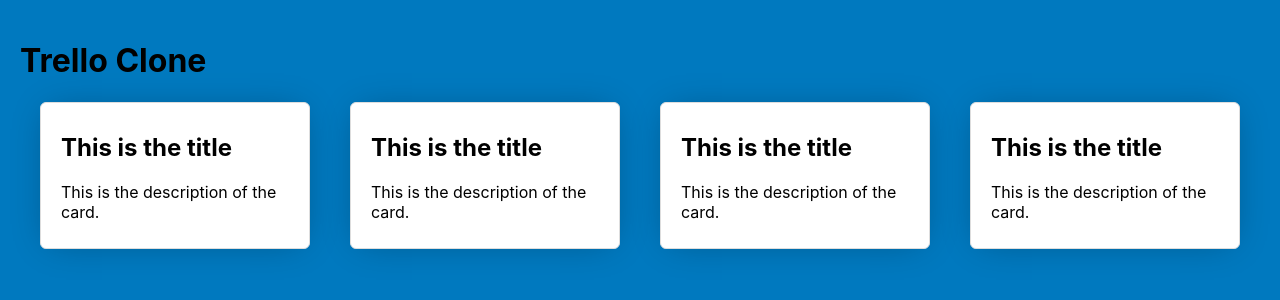
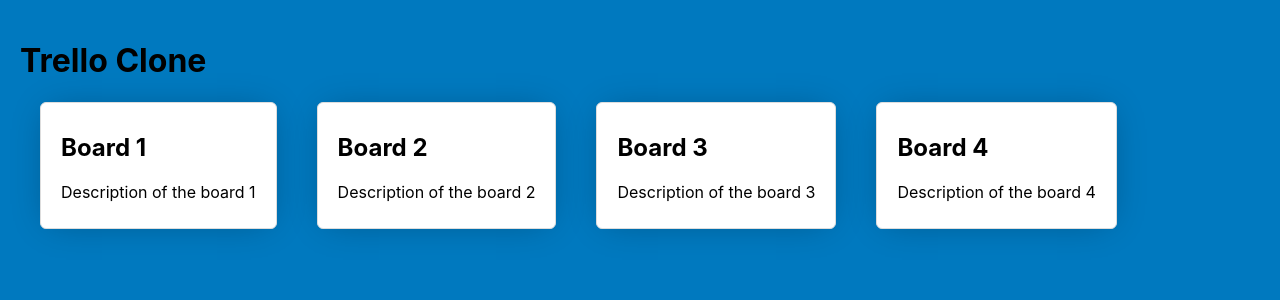
Before and after one commit to javier-garcia/react-training, a React (Create React App) app: page / in a window 1280 px wide. Shown: the top 300 px of the page. Built offline with nearby package versions, Linux system fonts and the light colour scheme; the HTML template or start-up script is replaced by a standard one.

Commit message:
after some refactor, added some mocked data and add card functionality

```diff
--- a/data/cards.json
+++ b/data/cards.json
@@ -1,35 +1,41 @@
 [
   {
+    "_id": "0d2d8d44-842c-4d64-a298-b67f38d791e2",
     "title": "Card 1",
     "excerpt": "This is the excerpt for card 1",
     "content": "Dillinger is a cloud-enabled, mobile-ready, offline-storage, AngularJS powered HTML5 Markdown editor.\n\n- Type some Markdown on the left\n- See HTML in the right\n- Magic\n\n# New Features!\n\n- Import a HTML file and watch it magically convert to Markdown\n- Drag and drop images (requires your Dropbox account be linked)\n",
     "list_id": "ac3e58a9-e7c1-4516-8f49-52fb06f8b9e7"
   },
   {
+    "_id": "fa73c31b-33e9-4a7b-b0ac-9046b035906f",
     "title": "Card 2",
     "excerpt": "This is the excerpt for card 2",
     "content": "Dillinger is a cloud-enabled, mobile-ready, offline-storage, AngularJS powered HTML5 Markdown editor.\n\n- Type some Markdown on the left\n- See HTML in the right\n- Magic\n\n# New Features!\n\n- Import a HTML file and watch it magically convert to Markdown\n- Drag and drop images (requires your Dropbox account be linked)\n",
     "list_id": "ac3e58a9-e7c1-4516-8f49-52fb06f8b9e7"
   },
   {
+    "_id": "c11344ef-2846-4509-a7df-469141704aef",
     "title": "Card 3",
     "excerpt": "This is the excerpt for card 3",
     "content": "Dillinger is a cloud-enabled, mobile-ready, offline-storage, AngularJS powered HTML5 Markdown editor.\n\n- Type some Markdown on the left\n- See HTML in the right\n- Magic\n\n# New Features!\n\n- Import a HTML file and watch it magically convert to Markdown\n- Drag and drop images (requires your Dropbox account be linked)\n",
     "list_id": "20086f09-2a5a-4d30-89b9-ad09e2c5139d"
   },
   {
+    "_id": "2f8c904f-9a7b-4a9e-aa36-2fedbcbd45e3",
     "title": "Card 4",
     "excerpt": "This is the excerpt for card 4",
     "content": "Dillinger is a cloud-enabled, mobile-ready, offline-storage, AngularJS powered HTML5 Markdown editor.\n\n- Type some Markdown on the left\n- See HTML in the right\n- Magic\n\n# New Features!\n\n- Import a HTML file and watch it magically convert to Markdown\n- Drag and drop images (requires your Dropbox account be linked)\n",
     "list_id": "20086f09-2a5a-4d30-89b9-ad09e2c5139d"
   },
   {
+    "_id": "7f8de31d-de06-4c65-bcc1-998a363fc1f5",
     "title": "Card 5",
     "excerpt": "This is the excerpt for card 5",
     "content": "Dillinger is a cloud-enabled, mobile-ready, offline-storage, AngularJS powered HTML5 Markdown editor.\n\n- Type some Markdown on the left\n- See HTML in the right\n- Magic\n\n# New Features!\n\n- Import a HTML file and watch it magically convert to Markdown\n- Drag and drop images (requires your Dropbox account be linked)\n",
     "list_id": "20086f09-2a5a-4d30-89b9-ad09e2c5139d"
   },
   {
+    "_id": "ccd8f4ce-a934-412a-bcf8-48f088bdd6d9",
     "title": "Card 6",
     "excerpt": "This is the excerpt for card 6",
     "content": "Dillinger is a cloud-enabled, mobile-ready, offline-storage, AngularJS powered HTML5 Markdown editor.\n\n- Type some Markdown on the left\n- See HTML in the right\n- Magic\n\n# New Features!\n\n- Import a HTML file and watch it magically convert to Markdown\n- Drag and drop images (requires your Dropbox account be linked)\n",
--- a/package.json
+++ b/package.json
@@ -6,7 +6,8 @@
     "react": "^16.6.3",
     "react-dom": "^16.6.3",
     "react-router-dom": "^4.3.1",
-    "react-scripts": "2.1.1"
+    "react-scripts": "2.1.1",
+    "uuid": "^3.3.2"
   },
   "scripts": {
     "api": "node server.js",
--- a/src/App.css
+++ b/src/App.css
@@ -64,6 +64,32 @@
   margin: 20px 0;
 }
 
-.boardsListView .boardsList .boardCard:hover {
+.boardsListView .listsList .list .card:hover {
   box-shadow: 0px 12px 34px -9px rgba(0, 0, 0, 0.3);
 }
+
+.boardDetailView .listsList .list .toggleCardCreationButton {
+  border: none;
+  background-color: transparent;
+  font-size: 17px;
+  font-weight: bold;
+  color: #999;
+  width: 100%;
+  padding: 10px;
+  cursor: pointer;
+}
+
+.boardDetailView .listsList .list .toggleCardCreationButton:hover {
+  color: #333;
+  background-color: #ccc;
+  text-decoration: underline;
+}
+
+.boardDetailView .listsList .list .cardCreation input {
+  padding: 20px;
+  border: none;
+  font-size: 19px;
+  border-radius: 6px;
+  display: block;
+  outline: none;
+}
--- /dev/null
+++ b/src/boardsData.js
@@ -0,0 +1,105 @@
+const boardsData = [
+  {
+    _id: "a5d9707e-e74e-4e4a-92c6-0872c5e1945d",
+    title: "Board 1",
+    description: "Description of the board 1",
+    lists: [
+      {
+        _id: "ac3e58a9-e7c1-4516-8f49-52fb06f8b9e7",
+        title: "List 1",
+        board_id: "a5d9707e-e74e-4e4a-92c6-0872c5e1945d",
+        cards: [
+          {
+            _id: "0d2d8d44-842c-4d64-a298-b67f38d791e2",
+            title: "Card 1",
+            excerpt: "This is the excerpt for card 1",
+            content:
+              "Dillinger is a cloud-enabled, mobile-ready, offline-storage, AngularJS powered HTML5 Markdown editor.\n\n- Type some Markdown on the left\n- See HTML in the right\n- Magic\n\n# New Features!\n\n- Import a HTML file and watch it magically convert to Markdown\n- Drag and drop images (requires your Dropbox account be linked)\n",
+            list_id: "ac3e58a9-e7c1-4516-8f49-52fb06f8b9e7"
+          },
+          {
+            _id: "fa73c31b-33e9-4a7b-b0ac-9046b035906f",
+            title: "Card 2",
+            excerpt: "This is the excerpt for card 2",
+            content:
+              "Dillinger is a cloud-enabled, mobile-ready, offline-storage, AngularJS powered HTML5 Markdown editor.\n\n- Type some Markdown on the left\n- See HTML in the right\n- Magic\n\n# New Features!\n\n- Import a HTML file and watch it magically convert to Markdown\n- Drag and drop images (requires your Dropbox account be linked)\n",
+            list_id: "ac3e58a9-e7c1-4516-8f49-52fb06f8b9e7"
+          }
+        ]
+      },
+      {
+        _id: "20086f09-2a5a-4d30-89b9-ad09e2c5139d",
+        title: "List 2",
+        board_id: "a5d9707e-e74e-4e4a-92c6-0872c5e1945d",
+        cards: [
+          {
+            _id: "c11344ef-2846-4509-a7df-469141704aef",
+            title: "Card 3",
+            excerpt: "This is the excerpt for card 3",
+            content:
+              "Dillinger is a cloud-enabled, mobile-ready, offline-storage, AngularJS powered HTML5 Markdown editor.\n\n- Type some Markdown on the left\n- See HTML in the right\n- Magic\n\n# New Features!\n\n- Import a HTML file and watch it magically convert to Markdown\n- Drag and drop images (requires your Dropbox account be linked)\n",
+            list_id: "20086f09-2a5a-4d30-89b9-ad09e2c5139d"
+          },
+          {
+            _id: "2f8c904f-9a7b-4a9e-aa36-2fedbcbd45e3",
+            title: "Card 4",
+            excerpt: "This is the excerpt for card 4",
+            content:
+              "Dillinger is a cloud-enabled, mobile-ready, offline-storage, AngularJS powered HTML5 Markdown editor.\n\n- Type some Markdown on the left\n- See HTML in the right\n- Magic\n\n# New Features!\n\n- Import a HTML file and watch it magically convert to Markdown\n- Drag and drop images (requires your Dropbox account be linked)\n",
+            list_id: "20086f09-2a5a-4d30-89b9-ad09e2c5139d"
+          },
+          {
+            _id: "7f8de31d-de06-4c65-bcc1-998a363fc1f5",
+            title: "Card 5",
+            excerpt: "This is the excerpt for card 5",
+            content:
+              "Dillinger is a cloud-enabled, mobile-ready, offline-storage, AngularJS powered HTML5 Markdown editor.\n\n- Type some Markdown on the left\n- See HTML in the right\n- Magic\n\n# New Features!\n\n- Import a HTML file and watch it magically convert to Markdown\n- Drag and drop images (requires your Dropbox account be linked)\n",
+            list_id: "20086f09-2a5a-4d30-89b9-ad09e2c5139d"
+          }
+        ]
+      },
+      {
+        _id: "6c6177fd-3071-4605-b0b5-7e1fce2de361",
+        title: "List 3",
+        board_id: "a5d9707e-e74e-4e4a-92c6-0872c5e1945d",
+        cards: [
+          {
+            _id: "ccd8f4ce-a934-412a-bcf8-48f088bdd6d9",
+            title: "Card 6",
+            excerpt: "This is the excerpt for card 6",
+            content:
+              "Dillinger is a cloud-enabled, mobile-ready, offline-storage, AngularJS powered HTML5 Markdown editor.\n\n- Type some Markdown on the left\n- See HTML in the right\n- Magic\n\n# New Features!\n\n- Import a HTML file and watch it magically convert to Markdown\n- Drag and drop images (requires your Dropbox account be linked)\n",
+            list_id: "6c6177fd-3071-4605-b0b5-7e1fce2de361"
+          }
+        ]
+      }
+    ]
+  },
+  {
+    _id: "509eab86-a23c-4030-94c1-b05192744d4c",
+    title: "Board 2",
+    description: "Description of the board 2",
+    lists: [
+      {
+        _id: "e67955aa-7eb3-455d-ae42-847320f4aa10",
+        title: "List 1",
+        board_id: "509eab86-a23c-4030-94c1-b05192744d4c",
+        cards: []
+      }
+    ]
+  },
+  {
+    _id: "7c6d7fa1-5442-4b51-aa9d-b4d9af5abf2d",
+    title: "Board 3",
+    description: "Description of the board 3",
+    lists: []
+  },
+  {
+    _id: "0c55d7f6-dc35-43ce-8a02-d6acc57603a8",
+    title: "Board 4",
+    description: "Description of the board 4",
+    lists: []
+  }
+];
+
+export default boardsData;
--- a/src/components/List.js
+++ b/src/components/List.js
@@ -1,15 +1,75 @@
 import React from "react";
 import Card from "./Card";
 
-const List = props => {
-  return (
-    <div className="list">
-      <h2>{props.title}</h2>
-      {props.cards.map(card => (
-        <Card title={card.title} excerpt={card.excerpt} />
-      ))}
-    </div>
-  );
-};
+class List extends React.Component {
+  state = {
+    cardCreation: false,
+    newCardTitle: ""
+  };
+
+  inputRef = React.createRef();
+
+  toggleCardCreation = () => {
+    this.setState(
+      {
+        cardCreation: !this.state.cardCreation
+      },
+      () => {
+        if (this.state.cardCreation) {
+          this.inputRef.current.focus();
+        }
+      }
+    );
+  };
+
+  onNewCardTitleChange = event => {
+    this.setState({
+      newCardTitle: event.target.value
+    });
+  };
+
+  onAddCard = () => {
+    this.props.onAddCard(this.props.id, this.state.newCardTitle);
+
+    this.setState({
+      cardCreation: false,
+      newCardTitle: ""
+    });
+  };
+
+  render() {
+    return (
+      <div className="list">
+        <h2>{this.props.title}</h2>
+        {this.props.cards.map(card => (
+          <Card key={card._id} title={card.title} excerpt={card.excerpt} />
+        ))}
+        {!this.state.cardCreation ? (
+          <button
+            className="toggleCardCreationButton"
+            onClick={this.toggleCardCreation}
+          >
+            Add card
+          </button>
+        ) : null}
+        {this.state.cardCreation ? (
+          <div className="cardCreation">
+            <form onSubmit={this.onAddCard}>
+              <input
+                value={this.state.newCardTitle}
+                type="text"
+                placeholder="Card title..."
+                onChange={this.onNewCardTitleChange}
+                ref={this.inputRef}
+              />
+              <button type="submit">Add</button>
+              <button onClick={this.toggleCardCreation}>X</button>
+            </form>
+          </div>
+        ) : null}
+      </div>
+    );
+  }
+}
 
 export default List;
--- a/src/views/BoardsList.js
+++ b/src/views/BoardsList.js
@@ -1,9 +1,11 @@
 import React from "react";
 import BoardCard from "../components/BoardCard";
 
+import boardsData from "../boardsData";
+
 const BoardsList = ({ history }) => {
-  function onBoardClick() {
-    history.push("board/a5d9707e-e74e-4e4a-92c6-0872c5e1945d");
+  function onBoardClick(boardId) {
+    history.push(`board/${boardId}`);
   }
 
   return (
@@ -11,26 +13,14 @@
       <header>
         <h1>Trello Clone</h1>
         <div className="boardsList">
-          <BoardCard
-            title="This is the title"
-            description="This is the description of the card."
-            onClick={onBoardClick}
-          />
-          <BoardCard
-            title="This is the title"
-            description="This is the description of the card."
-            onClick={onBoardClick}
-          />
-          <BoardCard
-            title="This is the title"
-            description="This is the description of the card."
-            onClick={onBoardClick}
-          />
-          <BoardCard
-            title="This is the title"
-            description="This is the description of the card."
-            onClick={onBoardClick}
-          />
+          {boardsData.map(board => (
+            <BoardCard
+              key={board._id}
+              title={board.title}
+              description={board.description}
+              onClick={() => onBoardClick(board._id)}
+            />
+          ))}
         </div>
       </header>
     </div>
```
Also changed, not shown: src/views/BoardDetail.js (+48 -16 lines).
